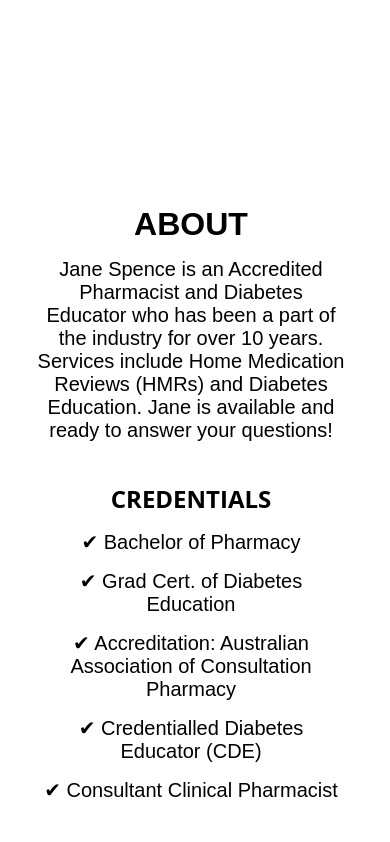
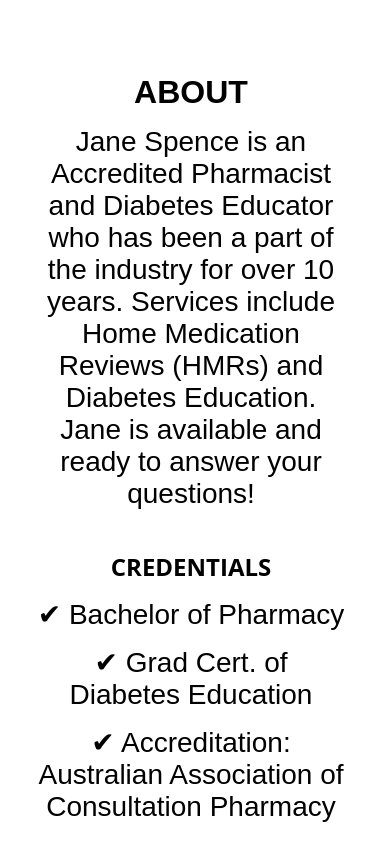
Before and after one commit to jackedwardbeard/01-Jane_Spence, a React (Create React App) app in the folder jane_spence/: page / in a window 390 px wide. Shown: the part 1020-1862 px from the top of the page. Built offline with nearby package versions, Linux system fonts and the light colour scheme; grey boxes are pictures that could not be loaded.

Commit message:
Mobile view changes for all pages.

```diff
--- a/jane_spence/src/components/Contact/ContactComponents.js
+++ b/jane_spence/src/components/Contact/ContactComponents.js
@@ -24,6 +24,14 @@
     height: 1100px;
     display: flex;
 
+    @media screen and (max-width: 1024px) and (max-height: 1366px) {
+        height: 1275px;
+    }
+
+    @media screen and (max-width: 768px) and (max-height: 1024px) {
+        height: 700px;
+    }
+
     @media screen and (max-width: 360px) and (max-height: 640px) {
         height: 780px;
     }
@@ -34,6 +42,10 @@
 
     @media screen and (max-width: 411px) and (max-height: 823px) {
         height: 780px;
+    }
+
+    @media screen and (max-width: 375px) and (max-height: 812px) {
+        height: 700px;
     }
 
     @media screen and (max-width: 320px) and (max-height: 568px) {
--- a/jane_spence/src/components/Information/InformationComponents.js
+++ b/jane_spence/src/components/Information/InformationComponents.js
@@ -19,40 +19,45 @@
     height: 900px;
     display: flex;
 
-    @media screen and (max-width: 360px) and (max-height: 640px) {
-        height: 640px;
+    @media screen and (max-width: 1024px) and (max-height: 1366px) {
+        height: 1300px;
+    }
+
+    @media screen and (max-width: 768px) and (max-height: 1024px) {
+        height: 800px;
+    }
+
+    @media screen and (max-width: 540px) and (max-height: 720px) {
+        height: 530px;
+    }
+
+    @media screen and (max-width: 414px) and (max-height: 736px) {
+        height: 550px;
+    }
+
+    @media screen and (max-width: 411px) and (max-height: 823px) {
+        height: 550px;
     }
 
     @media screen and (max-width: 411px) and (max-height: 731px) {
-        height: 625px;
+        height: 550px;
     }
 
-    @media screen and (max-width: 411px) and (max-height: 823px) {
-        height: 625px;
-    }
-
-    @media screen and (max-width: 320px) and (max-height: 568px) {
-        height: 650px;
+    @media screen and (max-width: 375px) and (max-height: 812px) {
+        height: 550px;
     }
 
     @media screen and (max-width: 375px) and (max-height: 667px) {
-        height: 625px;
+        height: 515px;
     }
 
-    @media screen and (max-width: 540px) and (max-height: 720px) {
-        height: 600px;
+    @media screen and (max-width: 360px) and (max-height: 640px) {
+        height: 560px;
     }
 
-    @media screen and (max-width: 414px) and (max-height: 736px) {
-        height: 625px;
-    }
 
-    @media screen and (max-width: 375px) and (max-height: 812px) {
-        height: 625px;
-    }
-
-    @media screen and (max-width: 280px) and (max-height: 653px) {
-        height: 680px;
+    @media screen and (max-width: 320px) and (max-height: 568px) {
+        height: 620px;
     }
 
 
@@ -97,6 +102,7 @@
         margin-top: -30px;
     }
 
+
     @media screen and (max-width: 375px) {
         margin-left: 20px;
         margin-right: -25px;
@@ -116,7 +122,6 @@
     text-transform: uppercase;
     font-family: 'Montserrat', sans-serif;
     color: ${({darkText}) => (darkText ? 'black' : 'pink')};
-
 
 
 `
@@ -139,11 +144,39 @@
     color: ${({darkText}) => (darkText ? 'black' : 'white')};
     display: ${({showBody}) => (showBody ? '' : 'none')};
 
+    @media screen and (max-width: 1024px) and (max-height: 1366px) {
+        font-size: 1.75rem;
+    }
+
+    @media screen and (max-width: 540px) and (max-height: 720px) {
+        font-size: 1.2rem;
+    }
+
+    @media screen and (max-width: 414px) and (max-height: 736px) {
+        font-size: 1.15rem;
+    }
+
+    @media screen and (max-width: 411px) and (max-height: 823px) {
+        font-size: 1.15rem;
+    }
+
+    @media screen and (max-width: 375px) and (max-height: 812px) {
+        font-size: 1.13rem;
+    }
+
+    @media screen and (max-width: 375px) and (max-height: 667px) {
+        font-size: 1.13rem;
+    }
+
+    @media screen and (max-width: 360px) and (max-height: 640px) {
+        font-size: 1.13rem;
+    }
+
     @media screen and (max-width: 280px) {
         padding-left: 0px;
         margin-left: 10px;
         margin-right: 10px;
-        font-size: 1.2rem;
+        font-size: 1rem;
     }
 
 `
@@ -156,13 +189,40 @@
     display: ${({showBody}) => (showBody ? '' : 'none')};
 
 
+    @media screen and (max-width: 1024px) and (max-height: 1366px) {
+        font-size: 1.75rem;
+    }
+
+    @media screen and (max-width: 540px) and (max-height: 720px) {
+        font-size: 1.2rem;
+    }
+
+    @media screen and (max-width: 414px) and (max-height: 736px) {
+        font-size: 1.15rem;
+    }
+
+    @media screen and (max-width: 411px) and (max-height: 823px) {
+        font-size: 1.15rem;
+    }
+
+    @media screen and (max-width: 375px) and (max-height: 812px) {
+        font-size: 1.13rem;
+    }
+
+    @media screen and (max-width: 375px) and (max-height: 667px) {
+        font-size: 1.1rem;
+    }
+
+    @media screen and (max-width: 360px) and (max-height: 640px) {
+        font-size: 1.1rem;
+    }
+
     @media screen and (max-width: 280px) {
         padding-left: 0px;
         margin-left: 10px;
         margin-right: 10px;
-        font-size: 1.2rem;
+        font-size: 1rem;
     }
-
 
 
 `
@@ -223,8 +283,24 @@
     transition: all 0.2s ease-in-out;
     text-decoration: none;
 
+    @media screen and (max-width: 1024px) and (max-height: 1366px) {
+        font-size: 1.5rem;
+    }
+
+    @media screen and (max-width: 768px) and (max-height: 1024px) {
+        font-size: 1.2rem;
+    }
+
+    @media screen and (max-width: 540px) and (max-height: 720px) {
+        font-size: 1rem;
+    }
+
     @media screen and (max-width: 414px) {
         font-size: 0.9rem;
+    }
+
+    @media screen and (max-width: 375px) and (max-height: 667px) {
+        font-size: 0.6rem;
     }
 
     @media screen and (max-width: 360px) {
@@ -258,6 +334,7 @@
     margin-top: 60px;
     display: ${({showAccordion}) => (showAccordion ? '' : 'none')};
 
+
     @media screen and (max-width: 575px) {
         width: 440px;
     }
@@ -281,6 +358,7 @@
     @media screen and (max-width: 280px) {
         width: 250px;
     }
+
 `
 
 
@@ -305,6 +383,14 @@
     margin-bottom: 20px;
     padding-left: 20px;
     padding-right: 20px;
+
+    @media screen and (max-width: 1024px) and (max-height: 1366px) {
+        font-size: 1.3rem;
+    }
+
+    @media screen and (max-width: 768px) and (max-height: 1024px) {
+        font-size: 1.3rem;
+    }
 
     @media screen and (max-width: 575px) {
         font-size: 1.2rem;
@@ -343,6 +429,10 @@
 export const AnswerWrapper = styled.div`
     padding-bottom: 20px;
 
+    @media screen and (max-width: 1024px) and (max-height: 1366px) {
+        font-size: 1.2rem;
+    }
+
     @media screen and (max-width: 414px) {
         font-size: 0.85rem;
     }
--- a/jane_spence/src/components/Location/LocationComponents.js
+++ b/jane_spence/src/components/Location/LocationComponents.js
@@ -20,6 +20,10 @@
 
     @media screen and (max-width: 1250px) {
         height: 1100px;
+    }
+
+    @media screen and (max-width: 1024px) and (max-height: 1366px) {
+        height: 1200px;
     }
 `
 
```
